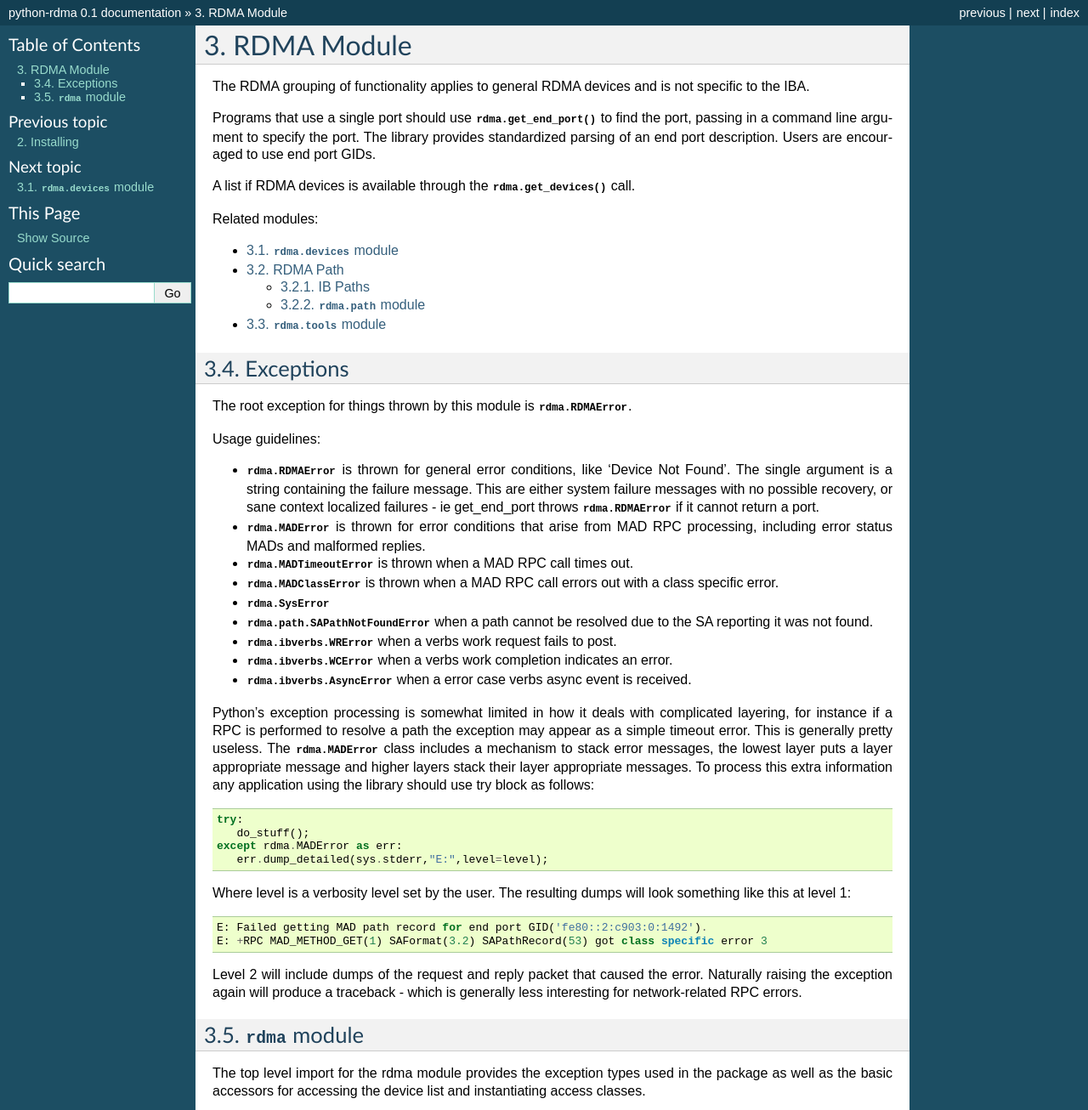
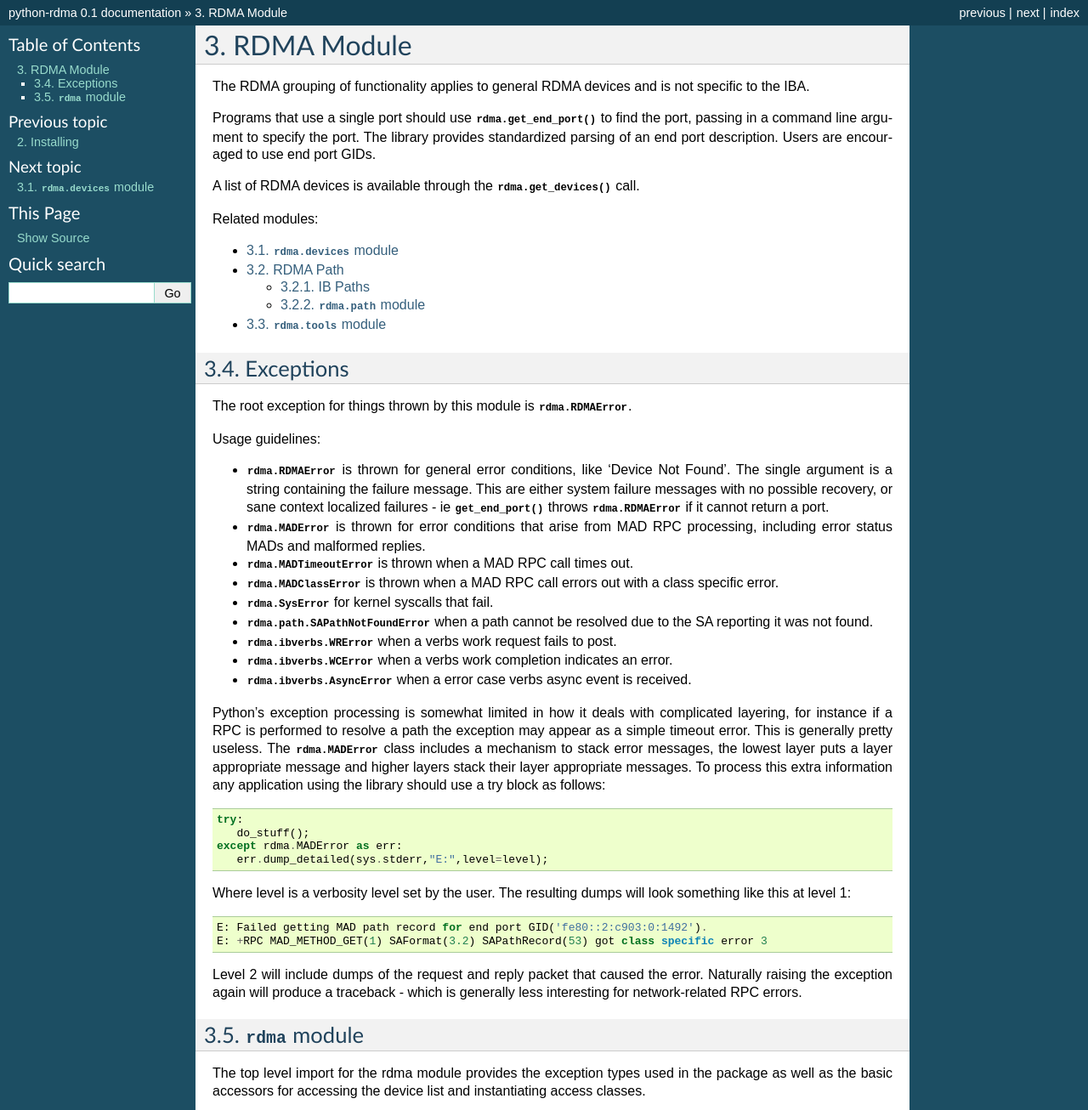
Before and after one commit to jgunthorpe/python-rdma, a Sphinx documentation site: the page built from doc/rdma.rst, in a window 1280 px wide and 1400 px high, cut to the strip 0-1306 px from the top of the window. Shown: the whole strip at 85% size. Built offline with Sphinx 7.4.7, drawn with Linux system fonts in a browser that asks for light colours; the version number is read from the project's files by our own code.

```diff
--- a/doc/ibtool.rst
+++ b/doc/ibtool.rst
@@ -248,8 +248,8 @@ Specific commands:
   the information instead of having to load a full topology.
 * `ibprintca/rt/switch` displays the complete node stanza, instead of just a
   truncated version.
-* `ibportstate` can work with CA ports if --sa is used (FIXME: Just do
-   the --sa action for all CA ports..)
+* `ibportstate` can work with CA ports if --sa is used (FIXME: Just do the
+  --sa action for all CA ports..)
 
 Commands
 ========
--- a/doc/index.rst
+++ b/doc/index.rst
@@ -18,6 +18,7 @@ Contents:
    ibverbs.rst
    ibtool.rst
    license.rst
+   releases.rst
 
 Indices and tables
 ==================
--- a/doc/intro.rst
+++ b/doc/intro.rst
@@ -22,7 +22,7 @@ much more important than high performance:
   suites. Several bugs were found and patched in the OFA stack just during the
   development of the library's internal test suite.
 - Training and problem exploration. Although the interface is quite different
-  from the C APIs the general concept flow over, and the Python bindings can
+  from the C APIs the general concepts flow over, and the Python bindings can
   be used without burdensome explicit error handling.
 
 I also feel it is an fairly comprehensive exploration of an alternative and
@@ -57,6 +57,7 @@ infiniband-diags 22 commands re-implemented, 25 un-implemented.
                  Review :ref:`ibtool`
 ibutils          Good coverage of the internal APIs but no
                  coverage for the user tools.
+perftest	 `rdma_bw` is implemented as an example.
 ================ =====================================================
 
 Other than :mod:`rdma.ibverbs` all of the module is written in pure Python.
--- a/doc/rdma.rst
+++ b/doc/rdma.rst
@@ -12,7 +12,7 @@ to find the port, passing in a command line argument to specify the port. The
 library provides standardized parsing of an end port description. Users are
 encouraged to use end port GIDs.
 
-A list if RDMA devices is available through the :func:`rdma.get_devices`
+A list of RDMA devices is available through the :func:`rdma.get_devices`
 call.
 
 Related modules:
@@ -33,14 +33,14 @@ Usage guidelines:
 * :exc:`rdma.RDMAError` is thrown for general error conditions, like 'Device
   Not Found'. The single argument is a string containing the failure message.
   This are either system failure messages with no possible recovery, or sane
-  context localized failures - ie get_end_port throws :exc:`rdma.RDMAError`
-  if it cannot return a port.
+  context localized failures - ie :func:`~rdma.get_end_port` throws
+  :exc:`rdma.RDMAError` if it cannot return a port.
 * :exc:`rdma.MADError` is thrown for error conditions that arise from MAD
   RPC processing, including error status MADs and malformed replies.
 * :exc:`rdma.MADTimeoutError` is thrown when a MAD RPC call times out.
 * :exc:`rdma.MADClassError` is thrown when a MAD RPC call errors out with
   a class specific error.
-* :exc:`rdma.SysError`
+* :exc:`rdma.SysError` for kernel syscalls that fail.
 * :exc:`rdma.path.SAPathNotFoundError` when a path cannot be resolved due to the
   SA reporting it was not found.
 * :exc:`rdma.ibverbs.WRError` when a verbs work request fails to post.
@@ -53,7 +53,7 @@ exception may appear as a simple timeout error. This is generally pretty
 useless. The :exc:`rdma.MADError` class includes a mechanism to stack error
 messages, the lowest layer puts a layer appropriate message and higher layers
 stack their layer appropriate messages. To process this extra information any
-application using the library should use try block as follows::
+application using the library should use a try block as follows::
 
  try:
     do_stuff();
--- /dev/null
+++ b/doc/releases.rst
@@ -0,0 +1,5 @@
+===============
+ Release Notes
+===============
+
+.. include:: release-0.1.rst
```
Also changed, not shown: other parts of doc/ibtool.rst (+1 -0 lines), README.rst (+9 -4 lines), doc/release-0.1.rst (added, +51 -0 lines).
